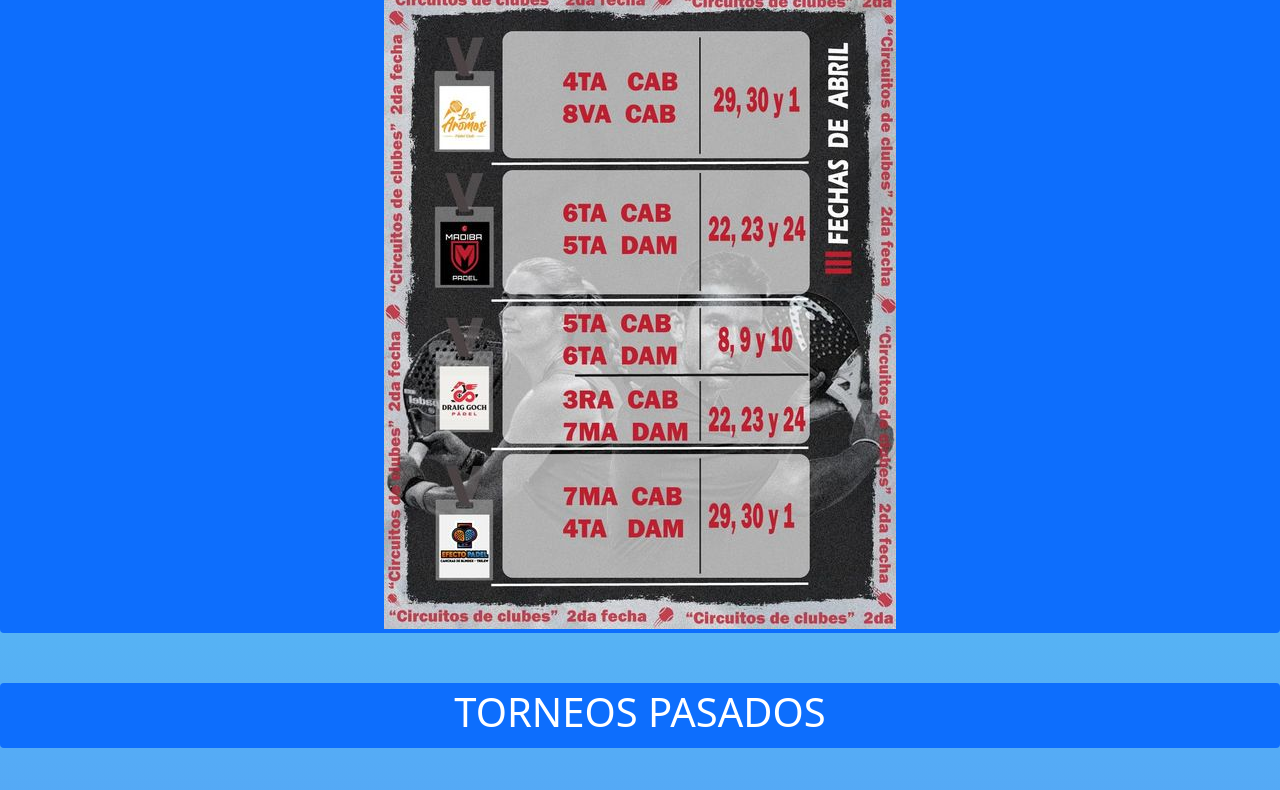
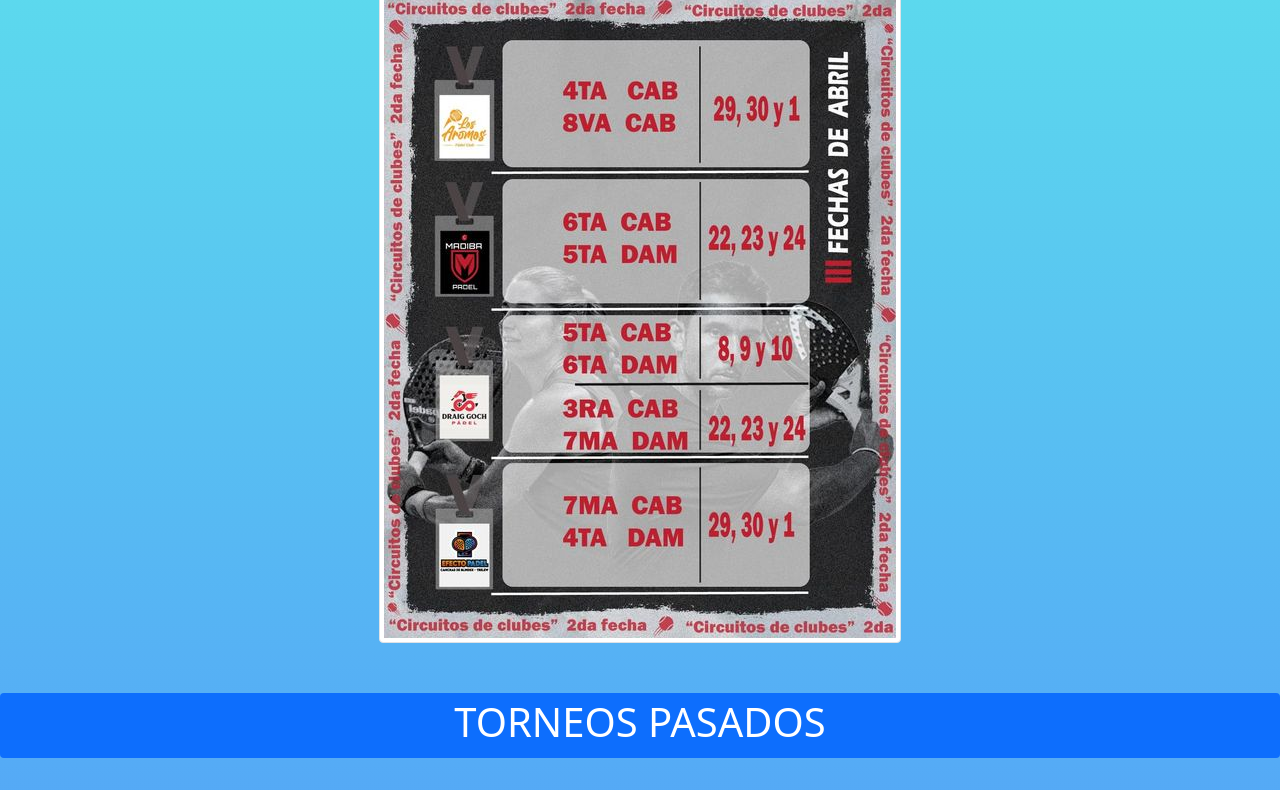
Before and after one commit to gleschevich/CircuitoDePadel-GermanLeschevich, a website: page Torneos.html in a window 1280 px wide. Shown: the part 227-1017 px from the top of the page. Drawn offline with nearby package versions, Linux system fonts and the light colour scheme.

Commit message:
Arregladas imagenes de Carrousel-Agregados videos a index y animaciones-arreglado imagen proximos torneos

```diff
--- a/Torneos.html
+++ b/Torneos.html
@@ -75,9 +75,11 @@
     <main>
       <div class="badge bg-primary text-wrap">
         <h1>TORNEOS PROXIMOS</h1>
-            <img src="img/torneos-abril.jpeg" alt="torneos-html">
-        </div>
-        <div class="badge bg-primary text-wrap">
+      </div>
+      <div>
+        <img class="img-thumbnail mx-auto d-block" src="img/torneos-abril.jpeg" alt="torneos-html">
+      </div>
+      <div class="badge bg-primary text-wrap">
           <h1>TORNEOS PASADOS</h1>
       </div>
 
```
